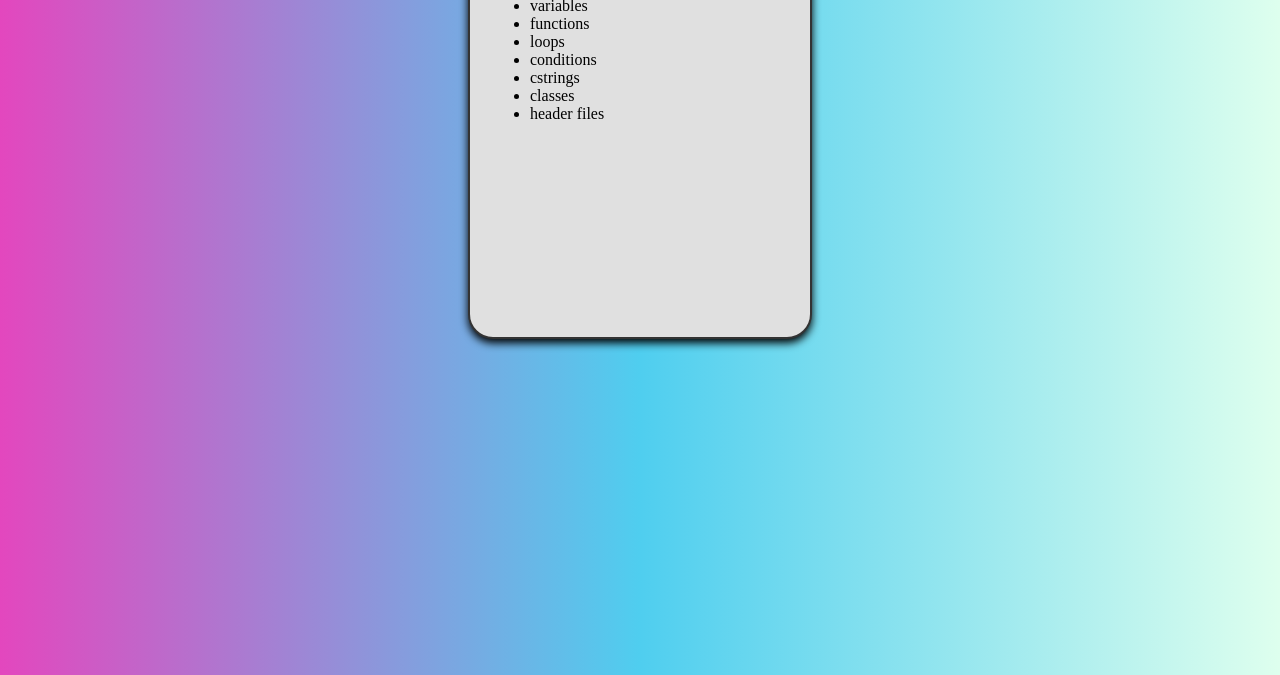
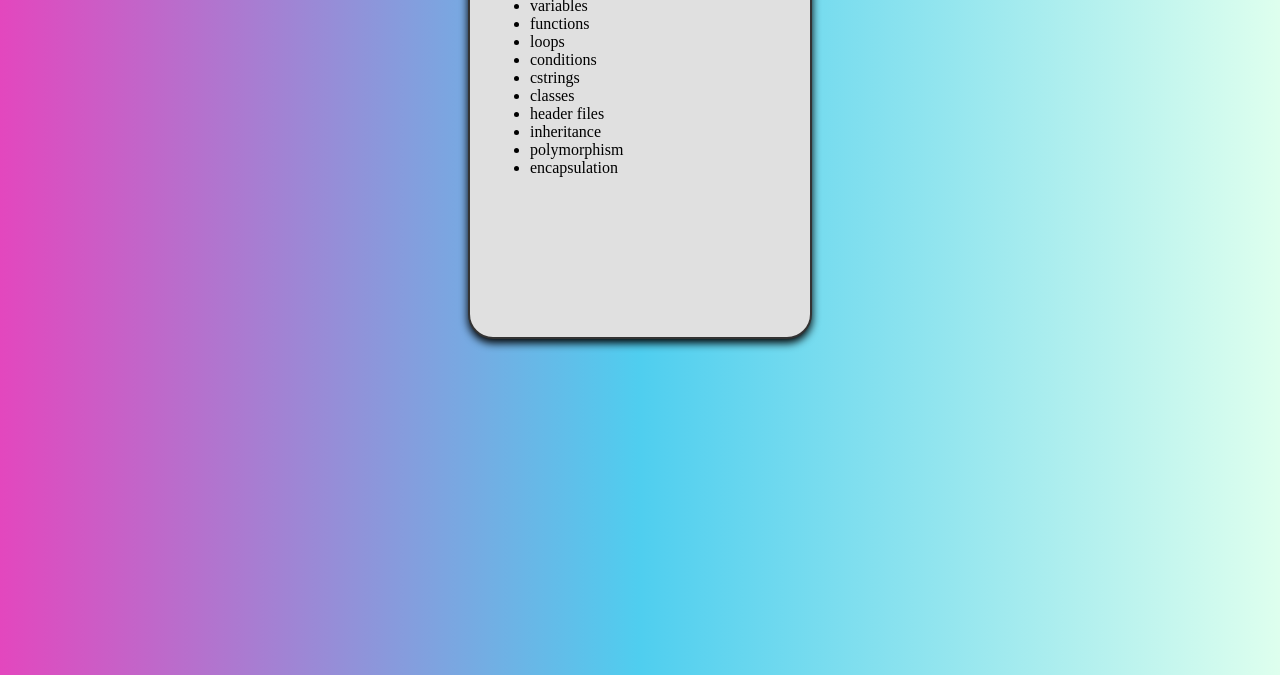
Before and after one commit to andrewwe98/portfolio, a plain HTML site: page languages/c.html in a window 1280 px wide. Shown: the part 125-800 px from the top of the page. Drawn offline with Linux system fonts and the light colour scheme.

Commit message:
c++ change plus instagram fix

```diff
--- a/languages/c.html
+++ b/languages/c.html
@@ -26,6 +26,9 @@
     <li> cstrings</li>
     <li> classes</li>
     <li> header files</li>
+    <li> inheritance</li>
+    <li> polymorphism</li>
+    <li> encapsulation</li>
     </ul>
 
 </body>
```
